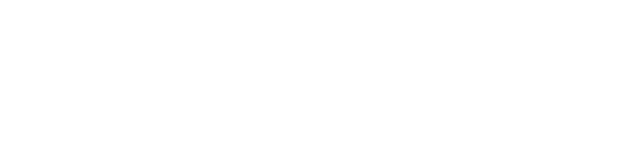
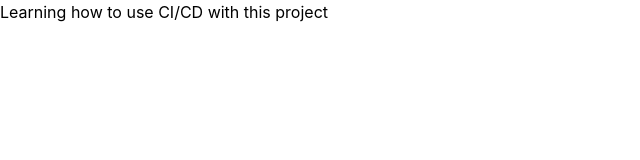
Before and after one commit to loixrang/test-learning, a website built with Vite: page index.html in a window 1280 px wide. Shown: the whole page, without its empty margins (0-640 px from the left). Built offline with nearby package versions, Linux system fonts and the light colour scheme.

Commit message:
changed the title and started learning CI-CD

```diff
--- a/index.html
+++ b/index.html
@@ -4,10 +4,10 @@
     <meta charset="UTF-8" />
     <link rel="icon" type="image/svg+xml" href="/favicon.svg" />
     <meta name="viewport" content="width=device-width, initial-scale=1.0" />
-    <title>Facebook Clone</title>
+    <title>CI-CD</title>
     <link rel="stylesheet" href="src/style.css">
   </head>
   <body>
-
+    <h1>Learning how to use CI/CD with this project</h1>
   </body>
 </html>
```
